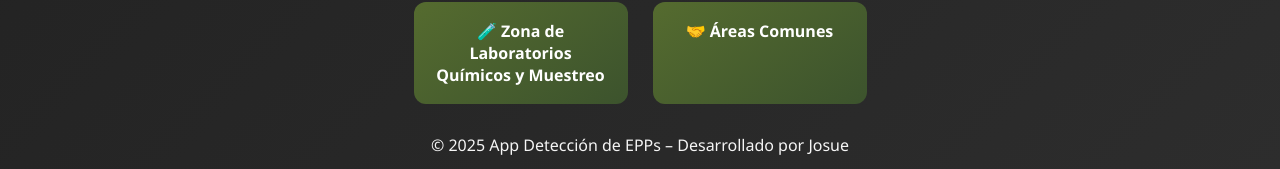
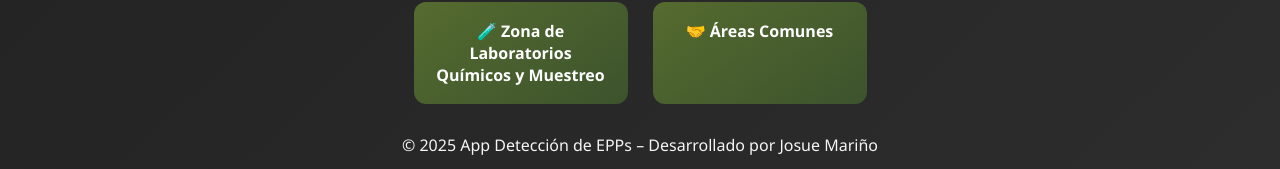
Before and after one commit to josh-mm-08/miningProject-trial1, a plain HTML site: page yanacocha.html in a window 1280 px wide. Shown: the part 920-1089 px from the top of the page. Drawn offline with Linux system fonts and the light colour scheme.

Commit message:
Update yanacocha.html

```diff
--- a/yanacocha.html
+++ b/yanacocha.html
@@ -56,7 +56,7 @@
 
   <!-- FOOTER -->
   <footer class="footer">
-    <p>© 2025 App Detección de EPPs – Desarrollado por Josue</p>
+    <p>© 2025 App Detección de EPPs – Desarrollado por Josue Mariño</p>
   </footer>
 </body>
 </html>
```
